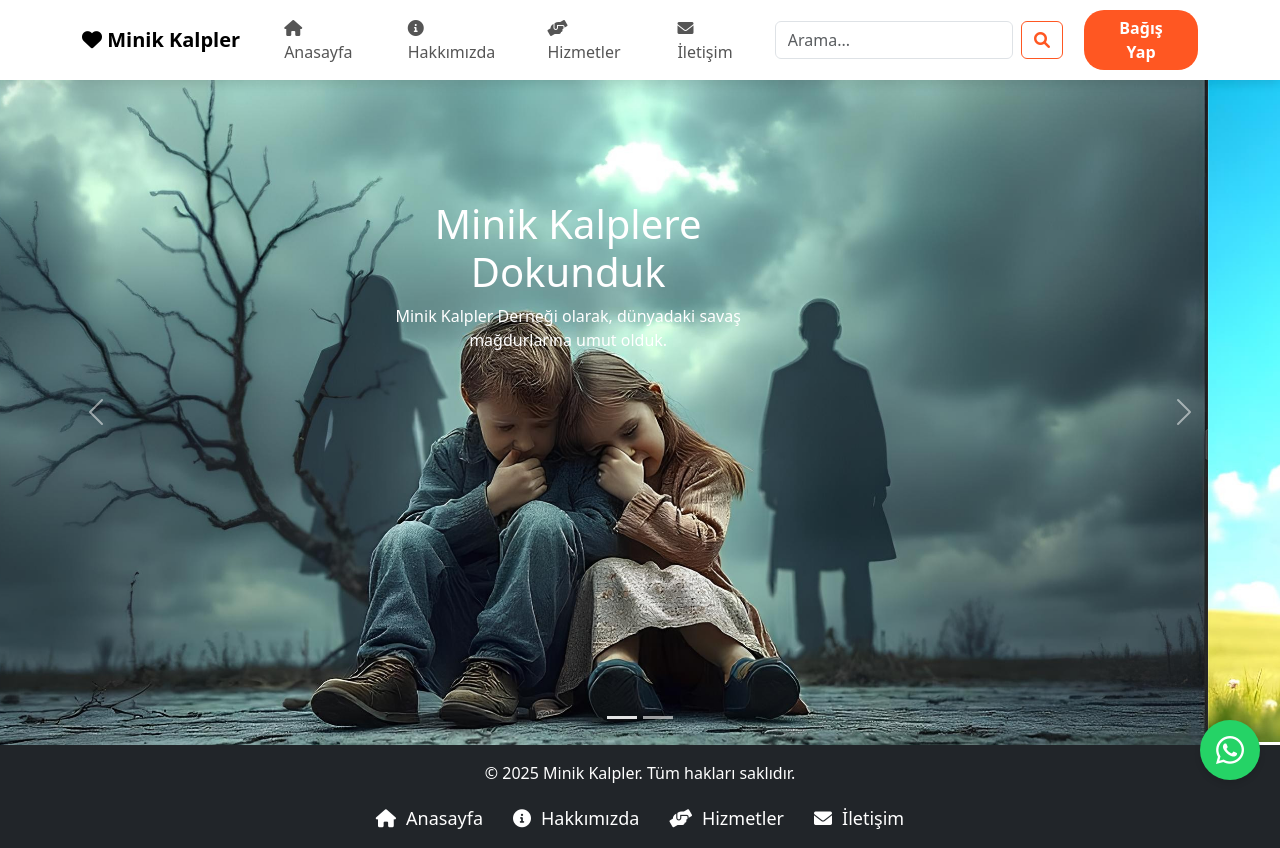
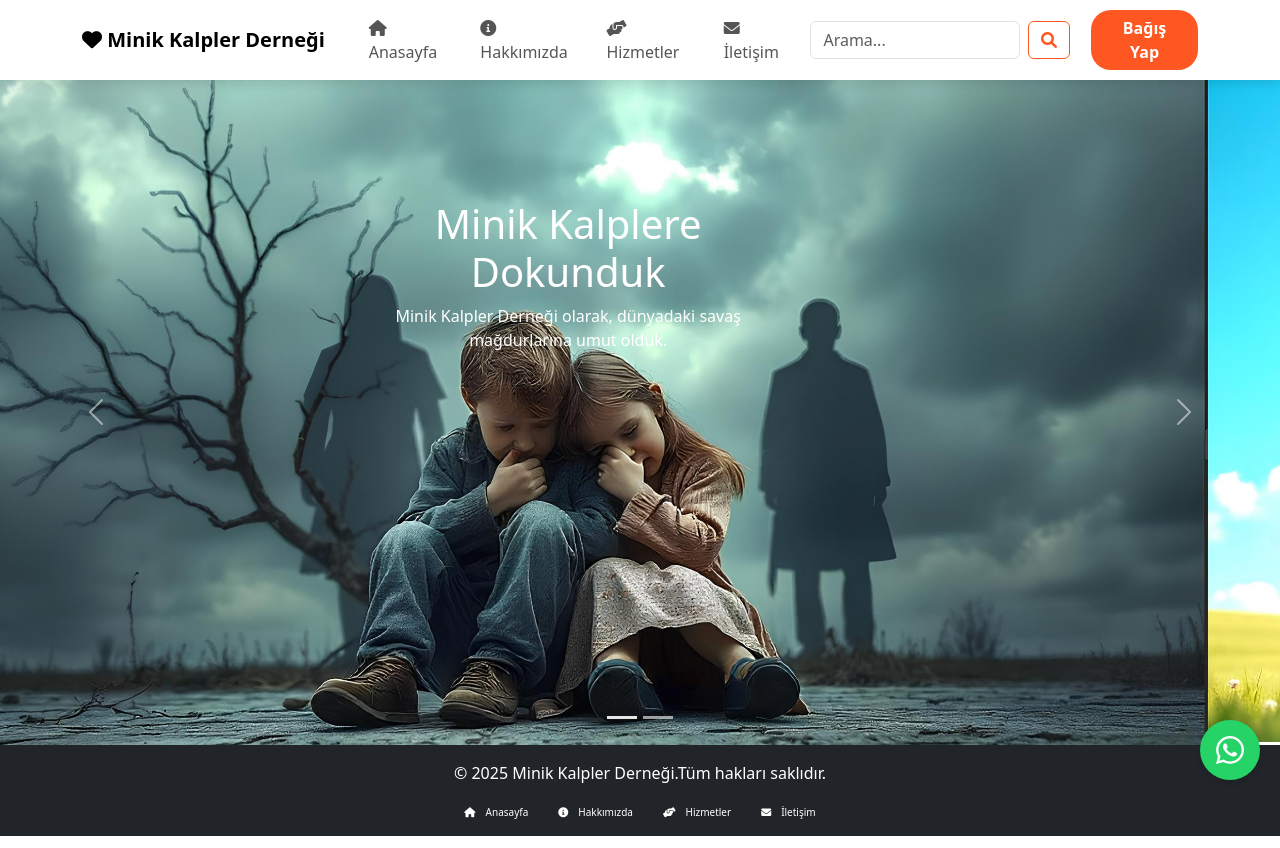
Before and after one commit to yarennekincii/MinikKalpler, a plain HTML site: page index.html in a window 1280 px wide. Drawn offline with nearby package versions, Linux system fonts and the light colour scheme.

Commit message:
footer düzenlendi

```diff
--- a/index.html
+++ b/index.html
@@ -15,7 +15,7 @@
   <!-- Navbar -->
   <nav class="navbar navbar-expand-lg navbar-custom sticky-top">
     <div class="container">
-      <a class="navbar-brand fw-bold" href="#"><i class="fa-solid fa-heart"></i> Minik Kalpler</a>
+      <a class="navbar-brand fw-bold" href="#"><i class="fa-solid fa-heart"></i> Minik Kalpler Derneği</a>
       <button class="navbar-toggler" type="button" data-bs-toggle="collapse" data-bs-target="#navbarNav" aria-controls="navbarNav" aria-expanded="false" aria-label="Toggle navigation">
         <span class="navbar-toggler-icon"></span>
       </button>
@@ -54,15 +54,15 @@
     <div class="carousel-inner">
       <div class="carousel-item active">
         <div class="carousel-caption">
-          <h1>Minik Kalplere Dokunduk</h1>
-          <p>Minik Kalpler Derneği olarak, dünyadaki savaş mağdurlarına umut olduk.</p>
+          <h1 class="text">Minik Kalplere Dokunduk</h1>
+          <p class="text">Minik Kalpler Derneği olarak, dünyadaki savaş mağdurlarına umut olduk.</p>
         </div>
         <img src="./resimler/karanlikCocuk.jpg" alt="Karanlık Çocuk" class="d-block w-100">
       </div>
       <div class="carousel-item">
         <div class="carousel-caption">
-          <h1>Birlikte Daha Güçlüyüz</h1>
-          <p>Çocuklar için sevgi dolu bir dünya yaratmak için desteklerinizi bekliyoruz.</p>
+          <h1 class="text">Birlikte Daha Güçlüyüz</h1>
+          <p class="text">Çocuklar için sevgi dolu bir dünya yaratmak için desteklerinizi bekliyoruz.</p>
         </div>
         <img src="./resimler/mutluCocuk.jpg" alt="Mutlu Çocuk" class="d-block w-100">
       </div>
@@ -89,7 +89,7 @@
   <!-- Footer -->
   <footer class="bg-dark text-white text-center py-3">
     <div class="container-fluid">
-      <p>&copy; 2025 Minik Kalpler. Tüm hakları saklıdır.</p>
+      <p>&copy; 2025 Minik Kalpler Derneği.Tüm hakları saklıdır.</p>
       <div class="footer-links">
         <a href="#home"><i class="fa-solid fa-house"></i> Anasayfa</a>
         <a href="#about"><i class="fa-solid fa-info-circle"></i> Hakkımızda</a>
--- a/style.css
+++ b/style.css
@@ -120,7 +120,7 @@ footer .footer-links a {
     color: #fff;
     text-decoration: none;
     margin: 0 15px;
-    font-size: 18px;
+    font-size: 10px;
     font-weight: 500;
     align-items: center;
 }
```
